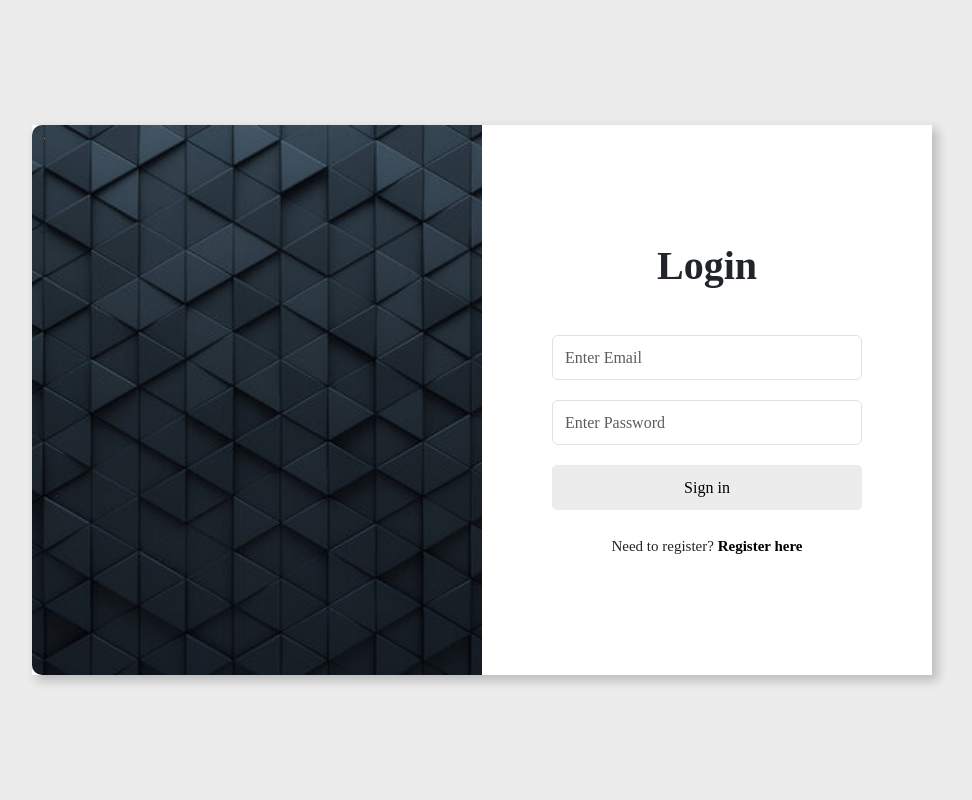
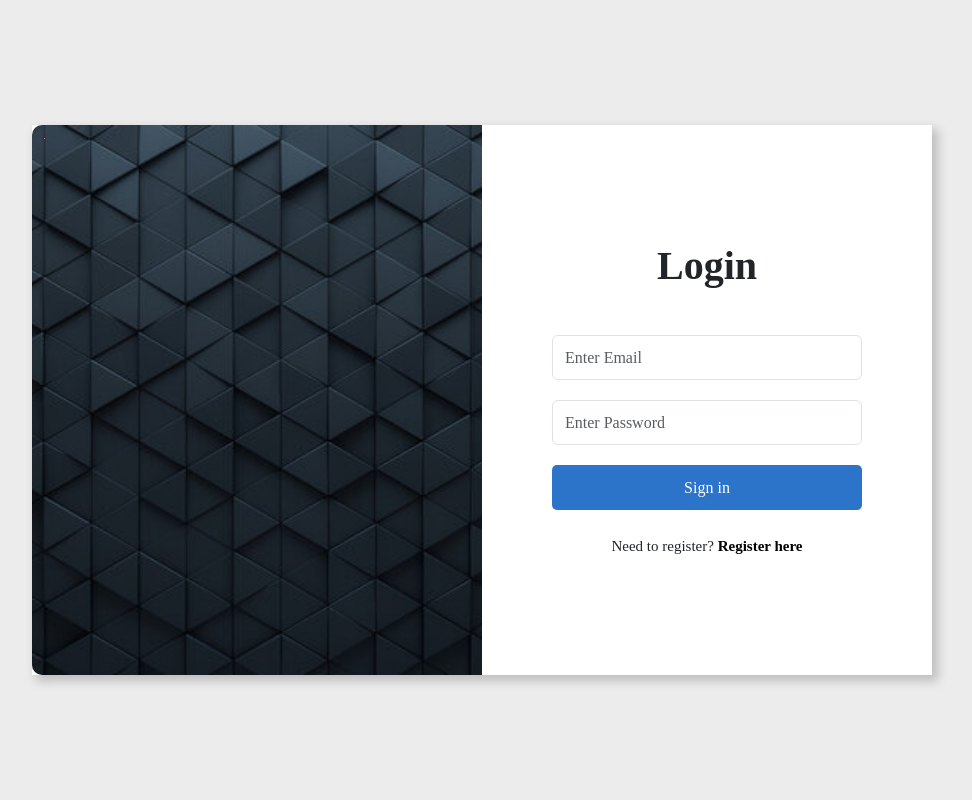
Before and after one commit to bamcortezz/ITELEC2, a PHP site: page / in a window 1280 px wide. Shown: the whole page, without its empty margins (158-1130 px from the left). Run offline with PHP 8.4, Linux system fonts and the light colour scheme.

Commit message:
Cortez, Francis Emil M.

```diff
--- a/src/css/style.css
+++ b/src/css/style.css
@@ -74,13 +74,14 @@ input {
    border: none;
    outline: linen;
    height: 45px;
-   background-color: #ececec;
+   background-color: rgba(22, 101, 197, 0.9);
    border-radius: 5px;
+   color: #fff;
 
 }
 
 .submit:hover {
-   background-color: rgba(22, 101, 197, 0.9);
+   background-color: rgba(3, 32, 68, 0.9);
    color: #fff;
 }
 
```
